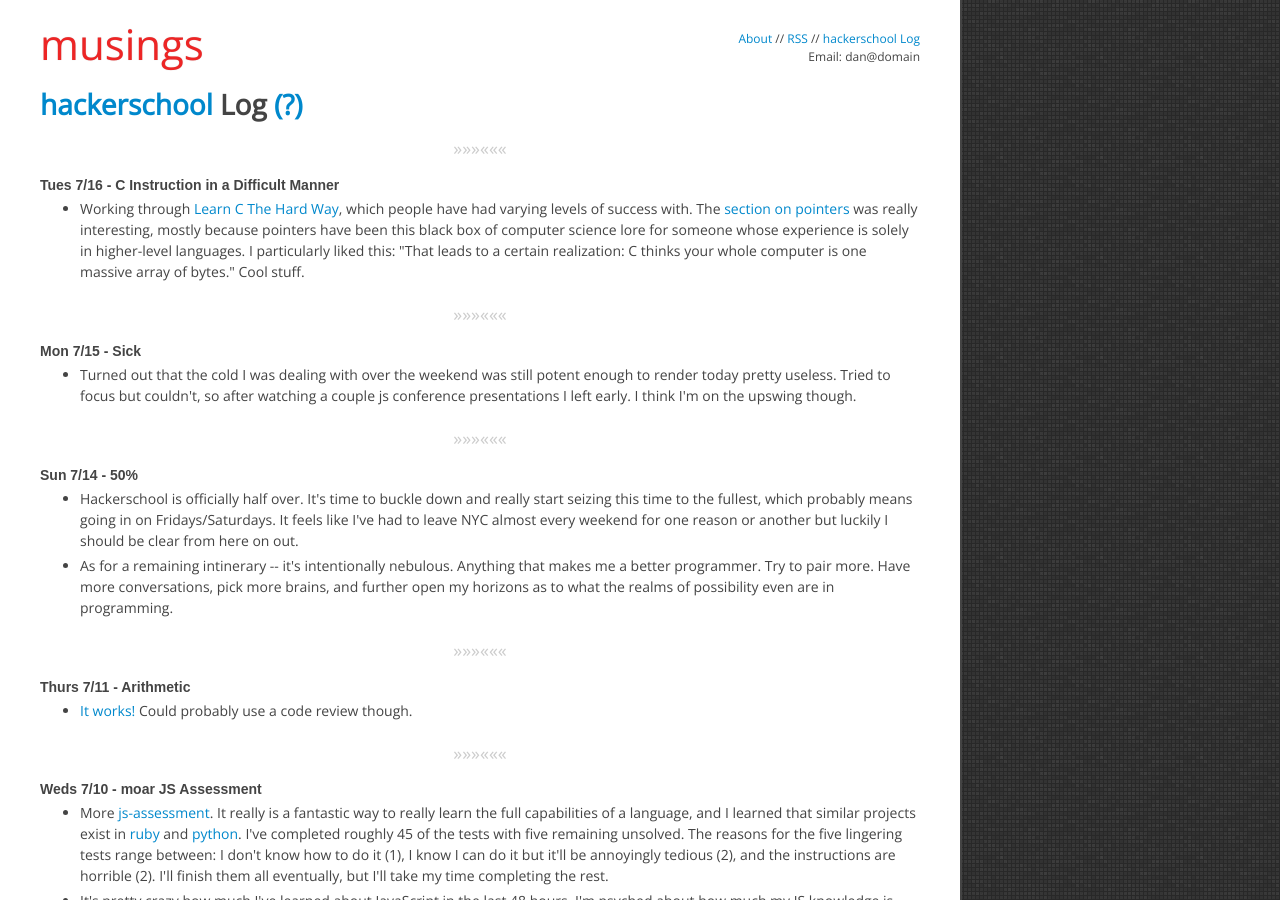
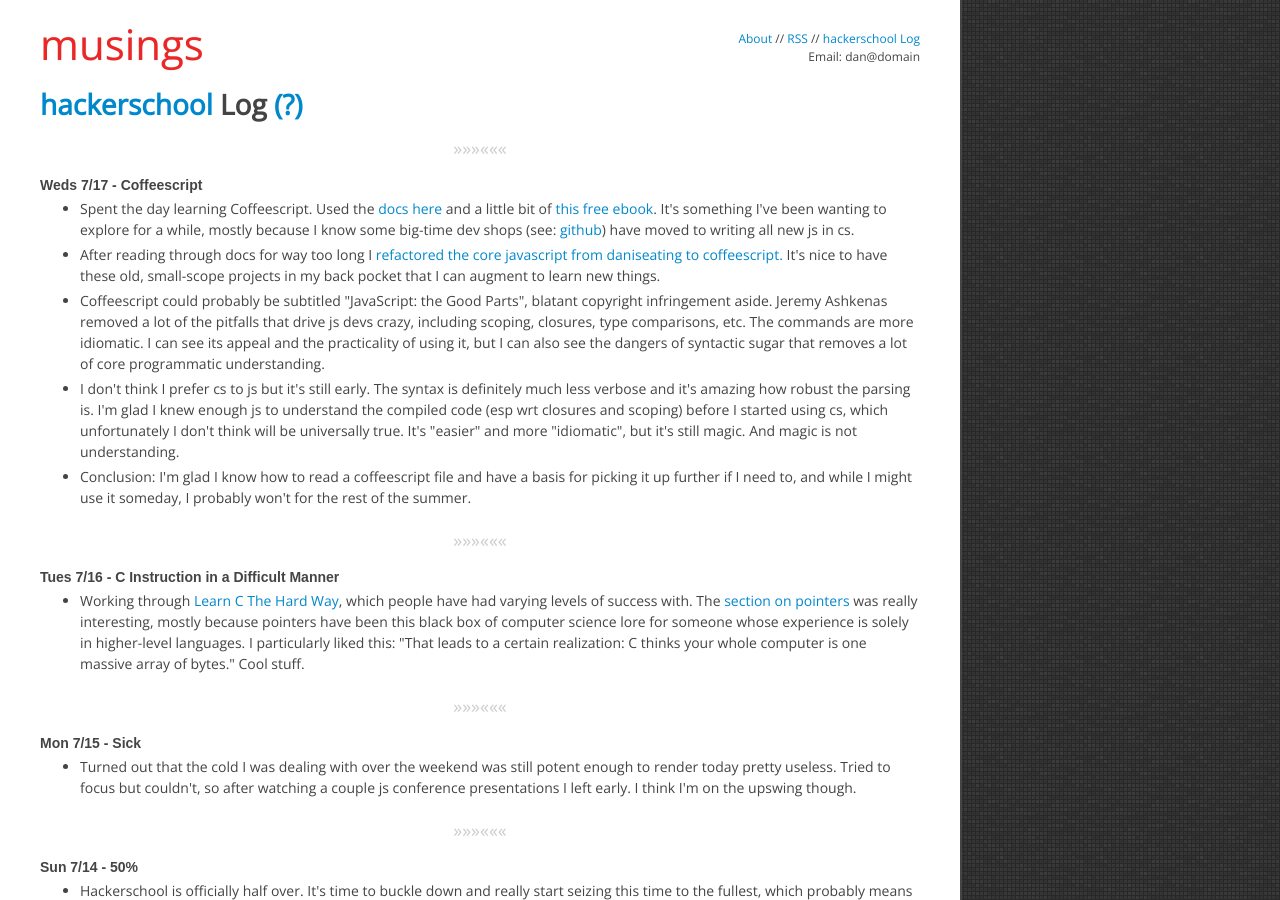
Before and after one commit to danielna/danielna.github.com, a Jekyll site: the page built from hackerschool.html, in a window 1280 px wide and 900 px high. Built offline with Jekyll 4.4.1, drawn with Linux system fonts in a browser that asks for light colours; nearby versions of some CDN libraries; library files that are not in the unit come from our copies; Markdown is read by kramdown in place of the engine named in the settings.

Commit message:
log 7/17

```diff
--- a/hackerschool.html
+++ b/hackerschool.html
@@ -9,6 +9,27 @@ permalink: /hackerschool/index.html
     <div id="help-content">
         In June 2013 I started my three months at <a href="/2013/05/19/cracker-barrel-and-hackerschool.html" title="Cracker Barrel and hackerschool">hackerschool</a>.  This is where I'll keep a log of what I'm working on/thinking/experiencing/etc.  I'm envisioning something kind of like twitter, but less ephemeral.  It'll be similarly stream-of-conscience.  When I write longer-form posts that pertain to HS I'll link to it both here and on the homepage.
     </div>
+
+    <div class="separator">&raquo;&raquo;&raquo;&laquo;&laquo;&laquo;</div>
+
+    <span class="date" id="2013-07-17">Weds 7/17 - Coffeescript</span>
+    <ul>
+        <li>
+            Spent the day learning Coffeescript.  Used the <a href="http://coffeescript.org/" target="_blank">docs here</a> and a little bit of <a href="http://arcturo.github.io/library/coffeescript/" target="_blank">this free ebook</a>.  It's something I've been wanting to explore for a while, mostly because I know some big-time dev shops (see: <a href="https://github.com/styleguide/javascript" target="_blank">github</a>) have moved to writing all new js in cs.
+        </li>
+        <li>
+            After reading through docs for way too long I <a href="https://github.com/danielna/dan-is-eating/blob/master/coffeescript/flickr_cfs.coffee" target="_blank">refactored the core javascript from daniseating to coffeescript.</a>  It's nice to have these old, small-scope projects in my back pocket that I can augment to learn new things.
+        </li>
+        <li>
+            Coffeescript could probably be subtitled "JavaScript: the Good Parts", blatant copyright infringement aside.  Jeremy Ashkenas removed a lot of the pitfalls that drive js devs crazy, including scoping, closures, type comparisons, etc.  The commands are more idiomatic.  I can see its appeal and the practicality of using it, but I can also see the dangers of syntactic sugar that removes a lot of core programmatic understanding.
+        </li>
+        <li>
+            I don't think I prefer cs to js but it's still early.  The syntax is definitely much less verbose and it's amazing how robust the parsing is.  I'm glad I knew enough js to understand the compiled code (esp wrt closures and scoping) before I started using cs, which unfortunately I don't think will be universally true.  It's "easier" and more "idiomatic", but it's still magic.  And magic is not understanding.
+        </li>
+        <li>
+            Conclusion: I'm glad I know how to read a coffeescript file and have a basis for picking it up further if I need to, and while I might use it someday, I probably won't for the rest of the summer.
+        </li>
+    </ul>
 
     <div class="separator">&raquo;&raquo;&raquo;&laquo;&laquo;&laquo;</div>
 
```
